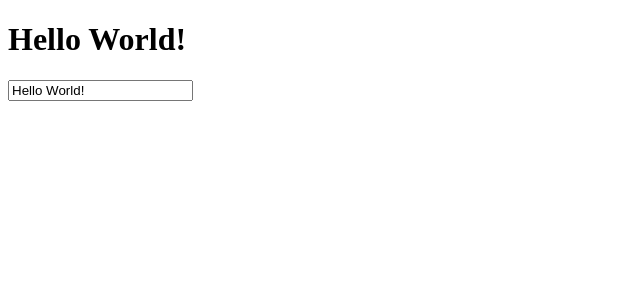
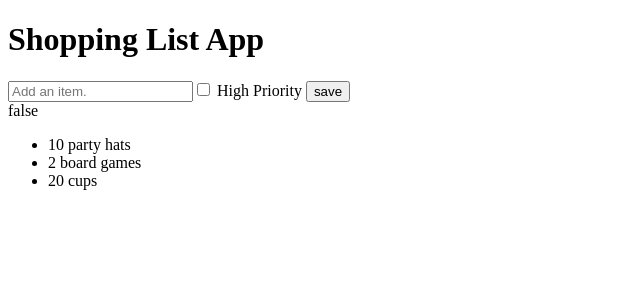
Before and after one commit to iirving/Vue3-Composition-API, a Vue app: page / in a window 1280 px wide. Shown: the top 300 px of the page, without its empty margins (0-640 px from the left). Built offline with nearby package versions, Linux system fonts and the light colour scheme.

Commit message:
Add shopping list functionality

```diff
--- a/src/App.vue
+++ b/src/App.vue
@@ -1,10 +1,43 @@
 <script setup>
 import { ref } from 'vue'
 
-const msg = ref('Hello World!')
+const header = ref('Shopping List App')
+const items = ref([
+{id: 5, label: "10 party hats"},
+{id: 2, label: "2 board games"},
+{id: 3, label: "20 cups"}
+])
+let newItem = ref("");
+const newItemHighPriority = ref(false)
+const saveItem = () =>{
+  items.value.push({id: items.value.length+1, label: newItem.value});
+  newItem.value = "";
+}
 </script>
 
 <template>
-  <h1>{{ msg }}</h1>
-  <input v-model="msg">
+  <h1>{{ header || 'Welcome'}}</h1>
+  <form
+    class="add-item-form"
+    @submit.prevent="saveItem"
+  >
+
+  <input type="text"
+    placeholder="Add an item."
+    v-model.trim="newItem">
+
+  <label>
+  <input type="checkbox" v-model="newItemHighPriority" value="high">
+  High Priority
+  </label>
+  <button
+    class="btn btn-primary">
+  save
+  </button>
+  <br>
+  {{newItemHighPriority}}
+  </form>
+  <ul>
+    <li v-for="item in items" :key="item.id"> {{item.label}}</li>
+  </ul>
 </template>
--- /dev/null
+++ b/src/main.css
@@ -0,0 +1,160 @@
+body {
+  background: #eff8ff;
+  height: 100vh;
+  width: 100vw;
+  font-family: system-ui, BlinkMacSystemFont, -apple-system, Segoe UI, Roboto,
+    Oxygen, Ubuntu, Cantarell, Fira Sans, Droid Sans, Helvetica Neue, sans-serif;
+  display: flex;
+  align-items: center;
+  justify-content: center;
+  margin: 0;
+  padding: 0;
+}
+
+.counter {
+  font-size: 0.8rem;
+  padding-left: 10px;
+  padding-right: 10px;
+}
+
+#app {
+  background: #fff;
+  padding: 2rem;
+  margin: 1rem;
+  border-radius: 3px;
+  box-shadow: 0 4px 8px 0 rgba(0, 0, 0, 0.12), 0 2px 4px 0 rgba(0, 0, 0, 0.08);
+  width: 95%;
+  max-width: 900px;
+}
+
+h1 {
+  color: #3d4852;
+}
+
+ul {
+  list-style: none;
+  padding: 0;
+}
+
+a {
+  color: #6cb2eb;
+  font-size: 1.25rem;
+  transition: all 0.1s ease-in;
+  margin-top: 0.5rem;
+  display: block;
+}
+
+a:hover {
+  color: #3490dc;
+}
+
+li,
+p {
+  display: flex;
+  align-items: center;
+  line-height: 1.75;
+  letter-spacing: 0.5px;
+  color: #3d4852;
+  font-size: 1.25rem;
+  cursor: pointer;
+  transition: all 0.1s ease-in;
+}
+
+li:hover {
+  color: #22292f;
+}
+
+li input {
+  margin: 0 0.5rem 0;
+}
+
+#shopping-list > input,
+#shopping-list > select {
+  width: 100%;
+  border-radius: 3px;
+  box-shadow: 0 2px 4px 0 rgba(0, 0, 0, 0.1);
+  border: 1px solid #f1f5f8;
+  color: #606f7b;
+  padding: 0.5rem 0.75rem;
+  box-sizing: border-box;
+  font-size: 1rem;
+  letter-spacing: 0.5px;
+  margin: 0.5rem 0;
+}
+
+.add-item-form,
+.header {
+  display: flex;
+  align-items: center;
+  justify-content: space-between;
+}
+
+.add-item-form input {
+  width: 70%;
+  border-radius: 3px;
+  box-shadow: 0 2px 4px 0 rgba(0, 0, 0, 0.1);
+  border: 1px solid #f1f5f8;
+  color: #606f7b;
+  padding: 0.5rem 0.75rem;
+  box-sizing: border-box;
+  font-size: 1rem;
+  letter-spacing: 0.5px;
+  margin: 0.5rem 0;
+}
+
+.btn {
+  border: none;
+  border-radius: 3px;
+  margin: auto 0;
+  padding: 0.5rem 0.75rem;
+  flex-shrink: 0;
+  cursor: pointer;
+  font-size: 0.9rem;
+  letter-spacing: 0.5px;
+  transition: all 0.1s ease-in;
+}
+
+.btn[disabled] {
+  background: #8795a1;
+}
+
+.btn[disabled]:hover {
+  background: #606f7b;
+}
+
+.btn-primary {
+  background: #6cb2eb;
+  color: #fff;
+}
+
+.btn-primary:hover {
+  background: #3490dc;
+}
+
+.btn-cancel {
+  background: #ef5753;
+  color: #fff;
+}
+
+.btn-cancel:hover {
+  background: #e3342f;
+  color: #fff;
+}
+
+.strikeout {
+  text-decoration: line-through;
+  color: #b8c2cc;
+}
+
+.strikeout:hover {
+  color: #8795a1;
+}
+
+.priority {
+  color: #de751f;
+}
+input[type="checkbox"]{
+  display: inline !important;
+  box-shadow: none;
+  width: auto;
+}
--- a/src/main.js
+++ b/src/main.js
@@ -1,4 +1,4 @@
-import { createApp } from "vue";
-import App from "../src/App.vue";
+import { createApp } from 'vue'
+import App from './App.vue'
 
-createApp(App).mount("#app");
+createApp(App).mount('#app')
```
